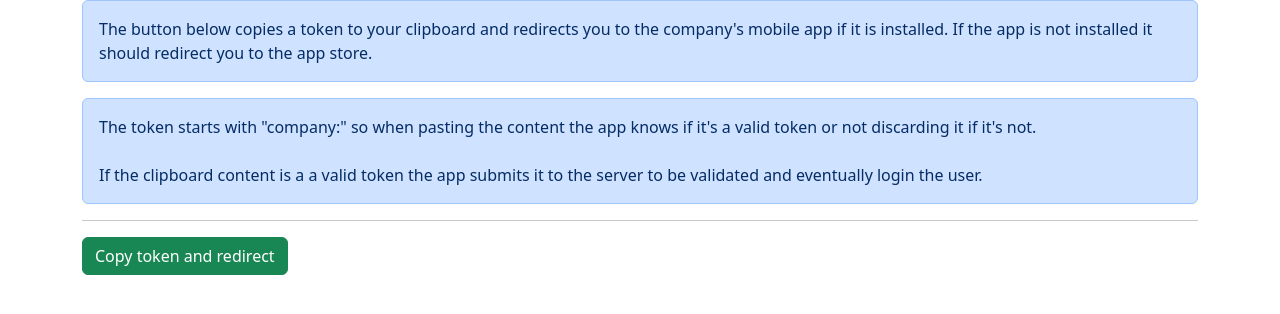
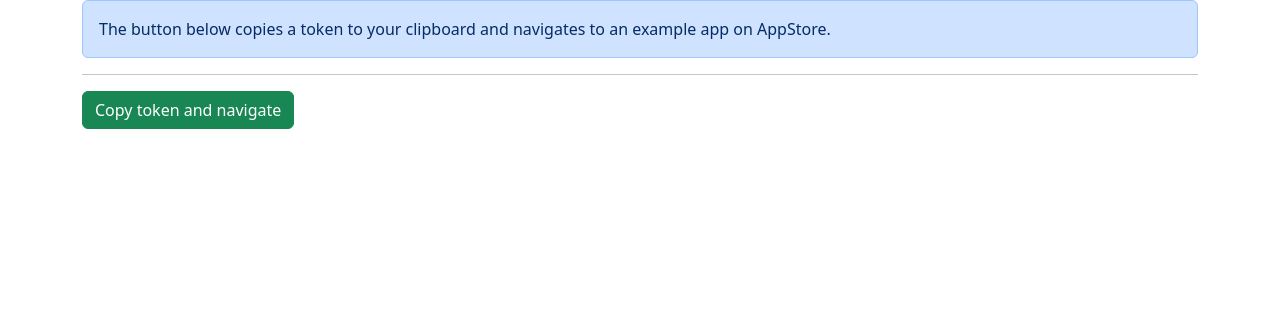
Before and after one commit to hesfsl/hesfsl.github.io, a plain HTML site: page index.html in a window 1280 px wide. Shown: the part 104-418 px from the top of the page. Drawn offline with nearby package versions, Linux system fonts and the light colour scheme.

Commit message:
example app like

```diff
--- a/deferred-link.js
+++ b/deferred-link.js
@@ -4,4 +4,6 @@ const pseudoToken =
 
 function cta(copyToken) {
   navigator.clipboard.writeText(copyToken);
+  window.location.href =
+    "https://apps.apple.com/br/app/f1-tv/id1315007279?l=en";
 }
--- a/index.html
+++ b/index.html
@@ -11,23 +11,14 @@
         <h1 class="display-1">Deferred linking test</h1>
 
         <div class="alert alert-primary" role="alert">
-            The button below copies a token to your clipboard and redirects
-            you to the company's mobile app if it is installed. If the app is
-            not installed it should redirect you to the app store.
-        </div>
-
-        <div class="alert alert-primary" role="alert">
-            The token starts with "company:" so when pasting the content the
-            app knows if it's a valid token or not discarding it if it's not.
-            <br /><br />
-            If the clipboard content is a a valid token the app submits it to
-            the server to be validated and eventually login the user.
+            The button below copies a token to your clipboard and navigates
+            to an example app on AppStore.
         </div>
 
         <hr/>
 
         <button type="button" class="btn btn-success" id="deferred-link" onclick="cta(true);">
-            Copy token and redirect
+            Copy token and navigate
         </button>
     </div>
     <script src="deferred-link.js"></script>
```
